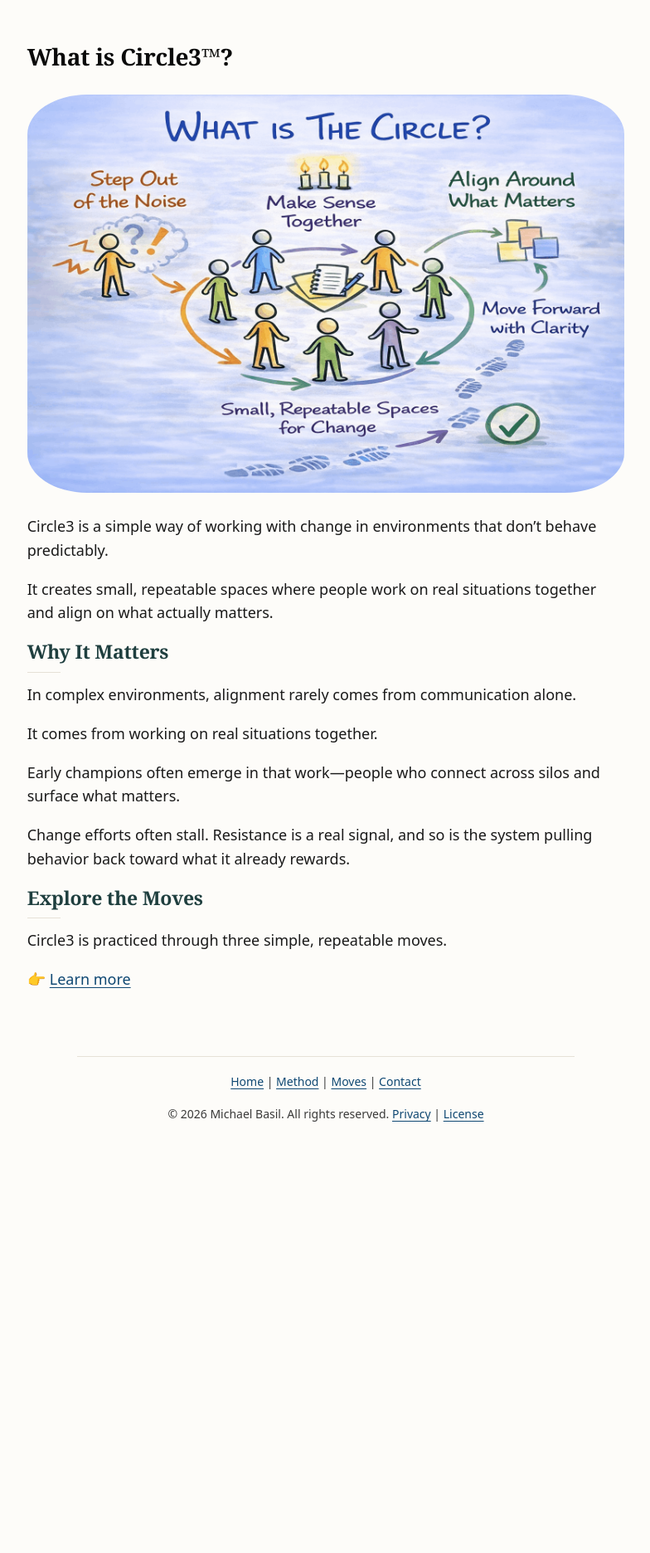
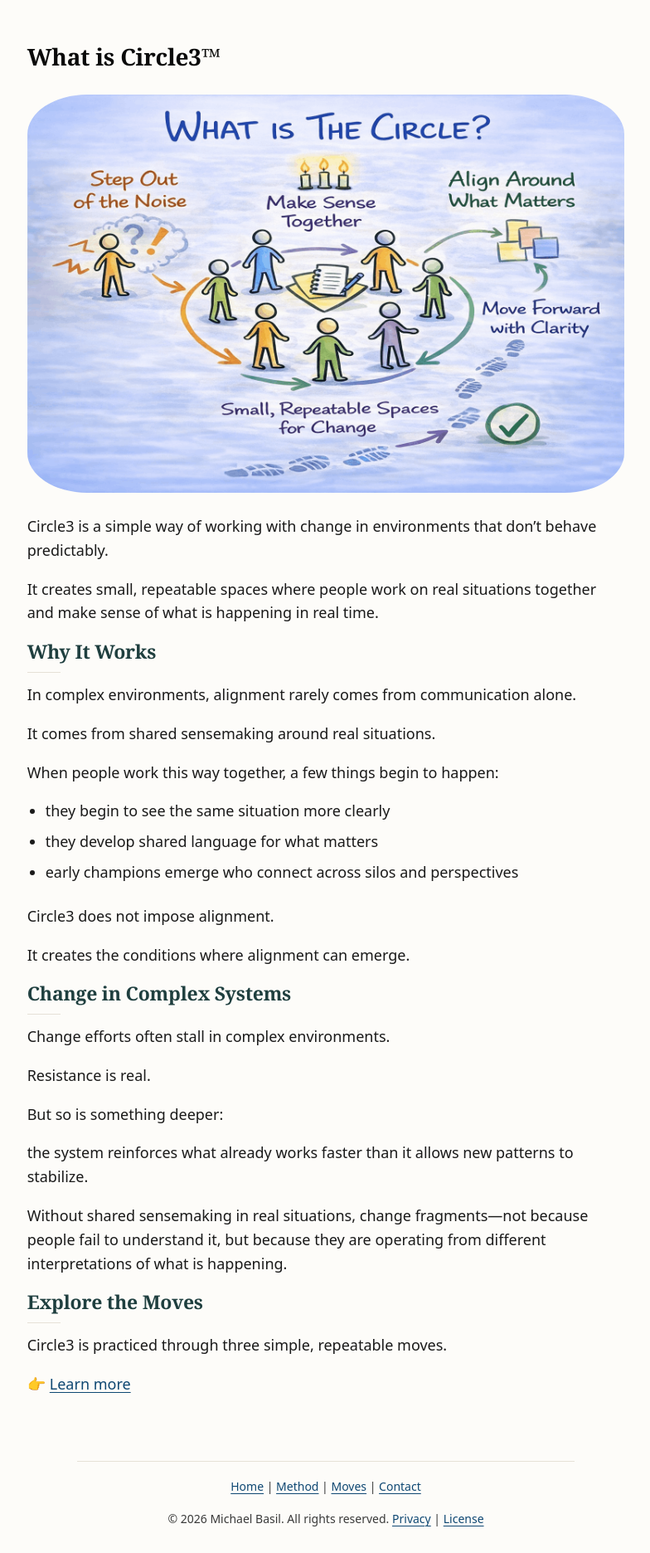
Before and after one commit to basil-family-lab/circle, a Jekyll site: the page built from method.md, in a window 1280 px wide. Shown: the whole page at 83% size, without its empty margins (247-1031 px from the left). Built offline with Jekyll 4.4.1, drawn with Linux system fonts in a browser that asks for light colours; before the commit the page ends 1384 px from its top, so only the background shows below that.

```diff
--- a/method.md
+++ b/method.md
@@ -1,28 +1,46 @@
 ---
 layout: default
-title: What is Circle3?
+title: What is Circle3™?
 description: Circle3 helps leaders create alignment and momentum in complex environments where change doesn’t follow a plan.
 permalink: /method/
 css_id: method
 ---
 
-# What is Circle3™?
+# What is Circle3™
 
 ![Circle3](/images/method.png)
 
 Circle3 is a simple way of working with change in environments that don’t behave predictably.
 
-It creates small, repeatable spaces where people work on real situations together and align on what actually matters.
+It creates small, repeatable spaces where people work on real situations together and make sense of what is happening in real time.
 
-## Why It Matters
+## Why It Works
 
 In complex environments, alignment rarely comes from communication alone.
 
-It comes from working on real situations together.
+It comes from shared sensemaking around real situations.
 
-Early champions often emerge in that work—people who connect across silos and surface what matters.
+When people work this way together, a few things begin to happen:
 
-Change efforts often stall. Resistance is a real signal, and so is the system pulling behavior back toward what it already rewards.
+- they begin to see the same situation more clearly
+- they develop shared language for what matters
+- early champions emerge who connect across silos and perspectives
+
+Circle3 does not impose alignment.
+
+It creates the conditions where alignment can emerge.
+
+## Change in Complex Systems
+
+Change efforts often stall in complex environments.
+
+Resistance is real.
+
+But so is something deeper:
+
+the system reinforces what already works faster than it allows new patterns to stabilize.
+
+Without shared sensemaking in real situations, change fragments—not because people fail to understand it, but because they are operating from different interpretations of what is happening.
 
 ## Explore the Moves
 
```
Also changed, not shown: index.md (+18 -8 lines).
